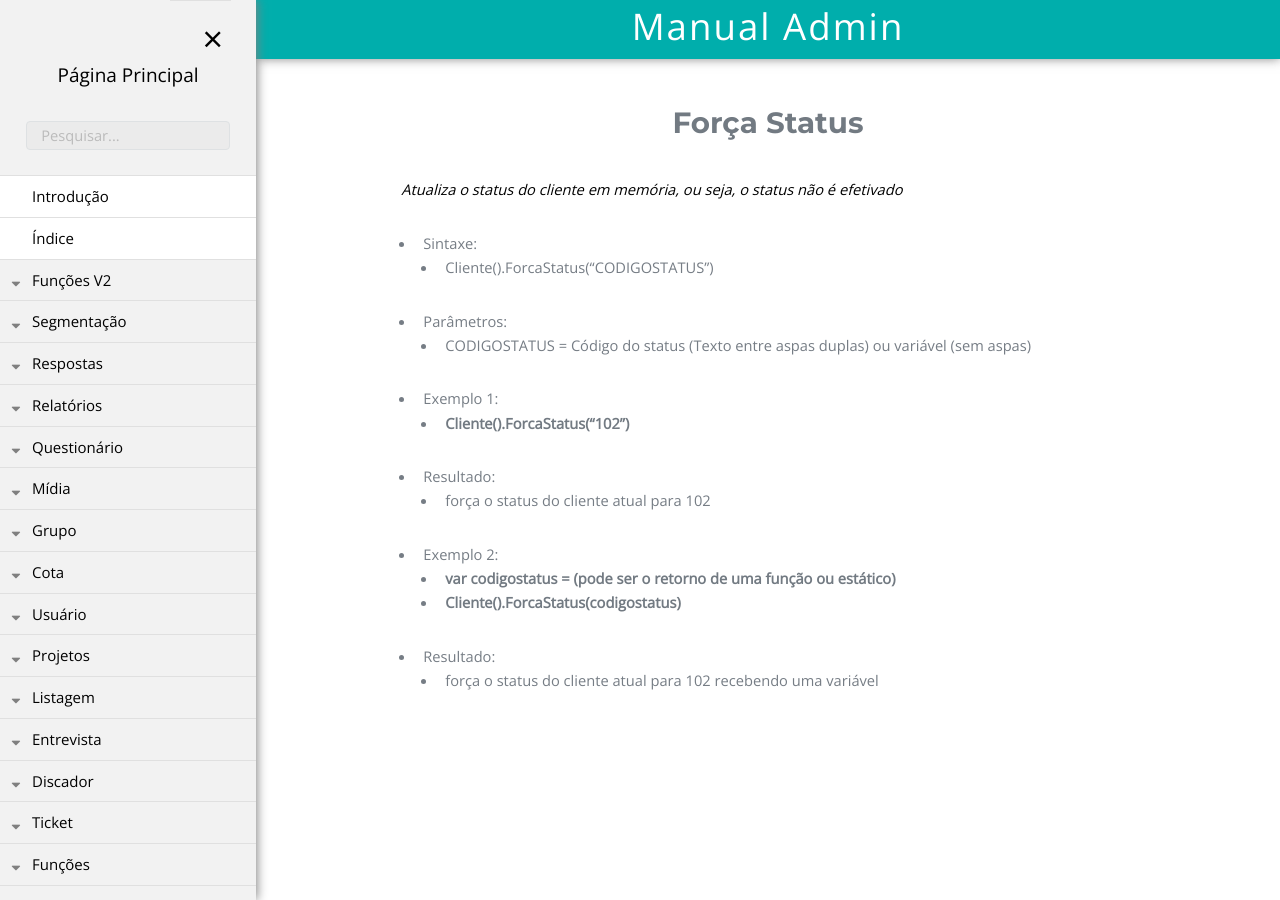
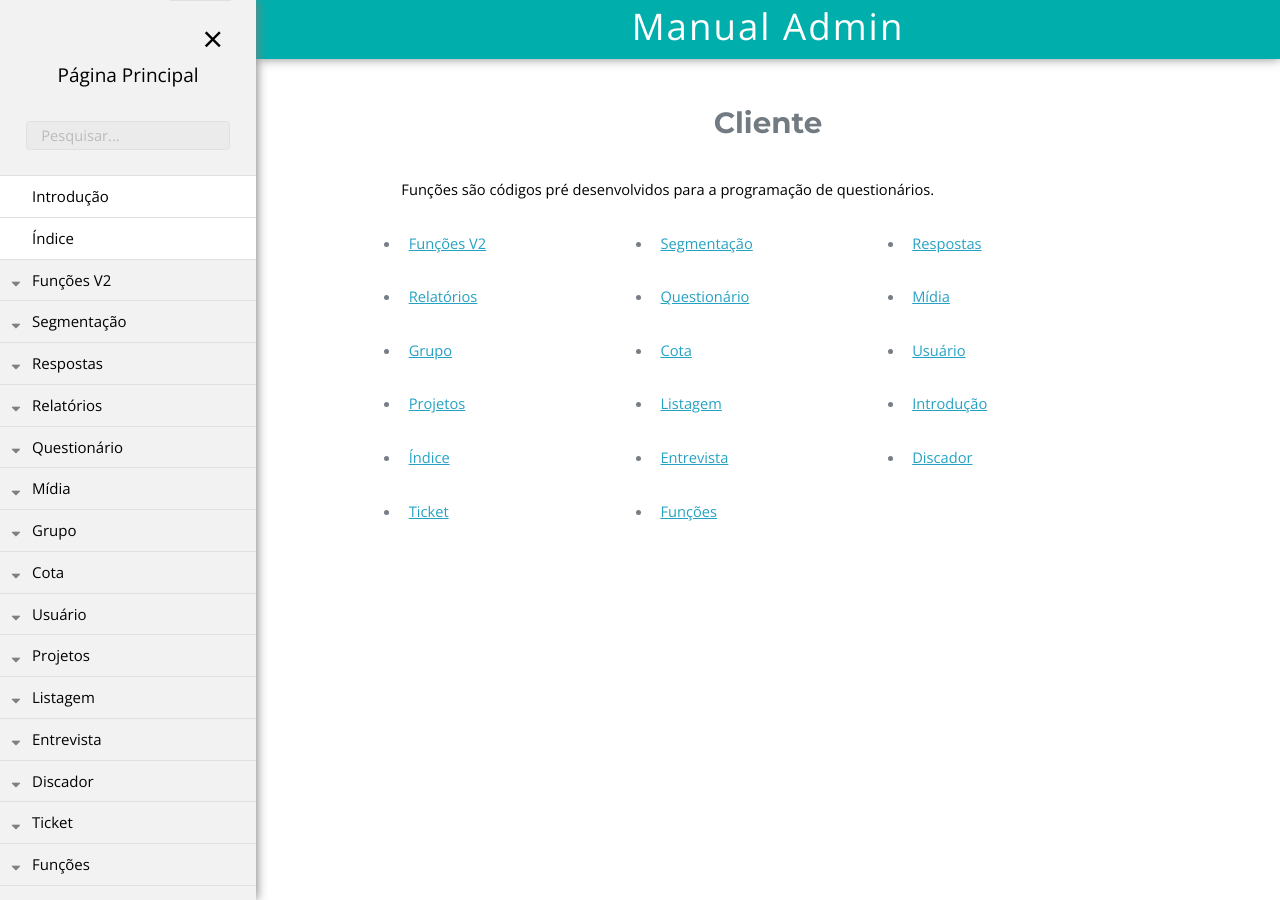
Before and after one commit to rogerio-figueiredo-hsr/hsrtechonline.github.io, a Jekyll site: the page built from _posts/2019-03-29-cliente.md, in a window 1280 px wide. Built offline with Jekyll 4.4.1, drawn with Linux system fonts in a browser that asks for light colours.

Commit message:
Update 2019-03-29-cliente.md

```diff
--- a/_posts/2019-03-29-cliente.md
+++ b/_posts/2019-03-29-cliente.md
@@ -5,22 +5,19 @@ projeto: "fastQuestAdmin"
 permalink: /fastQuestAdmin/funcoesv2/cliente
 pasta: "funcoesv2"
 ---
-# Força Status
+# Cliente
 
-*Atualiza o status do cliente em memória, ou seja, o status não é efetivado*
-
-- Sintaxe:
-    - Cliente().ForcaStatus(“CODIGOSTATUS”)
-
-- Parâmetros:
-    - CODIGOSTATUS = Código do status (Texto entre aspas duplas) ou variável (sem aspas)
-
-- Exemplo 1:
-    - **Cliente().ForcaStatus(“102”)**
-- Resultado:
-    - força o status do cliente atual para 102
-- Exemplo 2:
-    - **var codigostatus = (pode ser o retorno de uma função ou estático)**
-    - **Cliente().ForcaStatus(codigostatus)**
-- Resultado:
-    - força o status do cliente atual para 102 recebendo uma variável
+Funções são códigos pré desenvolvidos para a programação de questionários.
+<div class="row">
+    {% for post in site.posts %}
+        {%if post.projeto == "fastQuestAdmin" %}
+            {%if post.pasta == page.nomePasta %}
+            <ul  class="4u 6u$(small)">
+                <li>
+                    <a href="{{ site.baseurl}}{{ post.url}}">{{ post.title }}</a>
+                </li>
+            </ul>
+            {% endif %}
+        {% endif %}
+    {% endfor %}
+</div>
```
